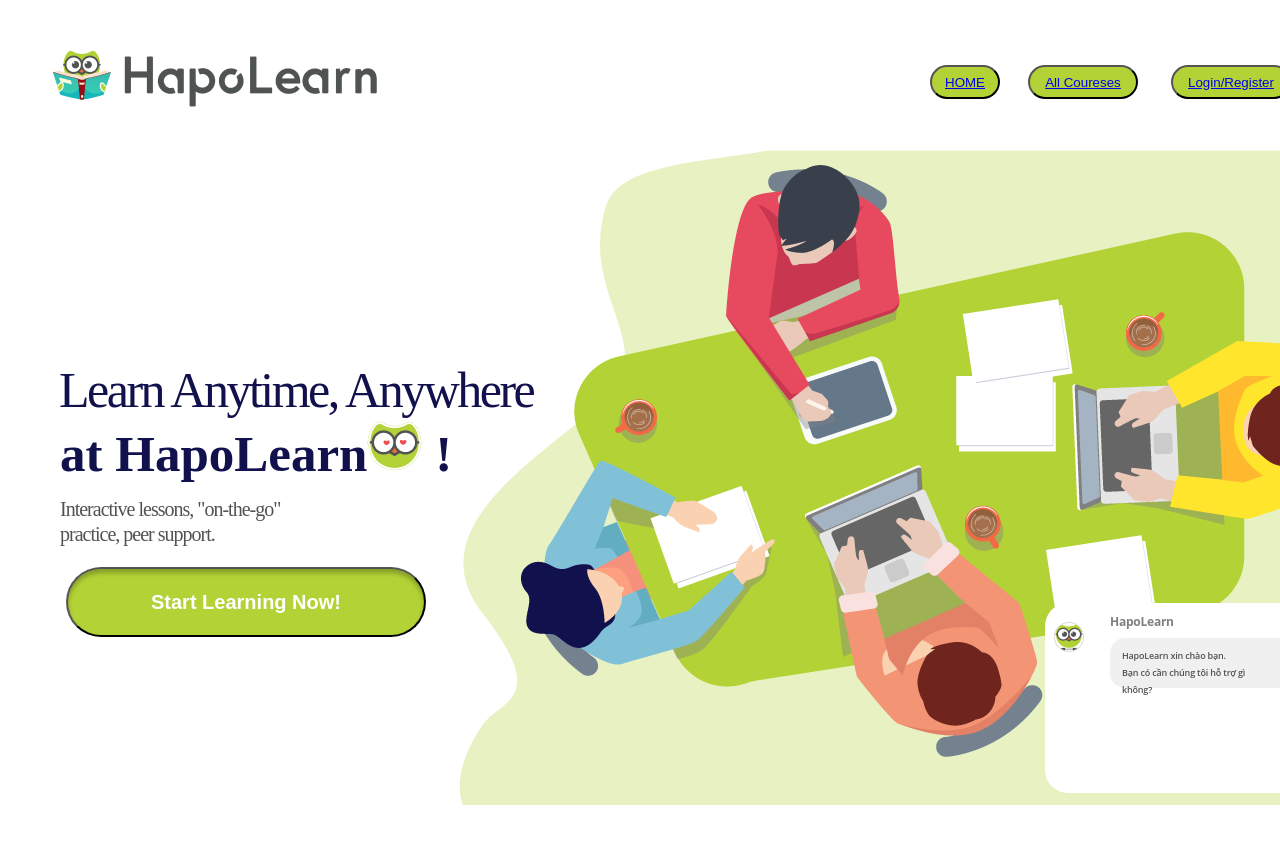
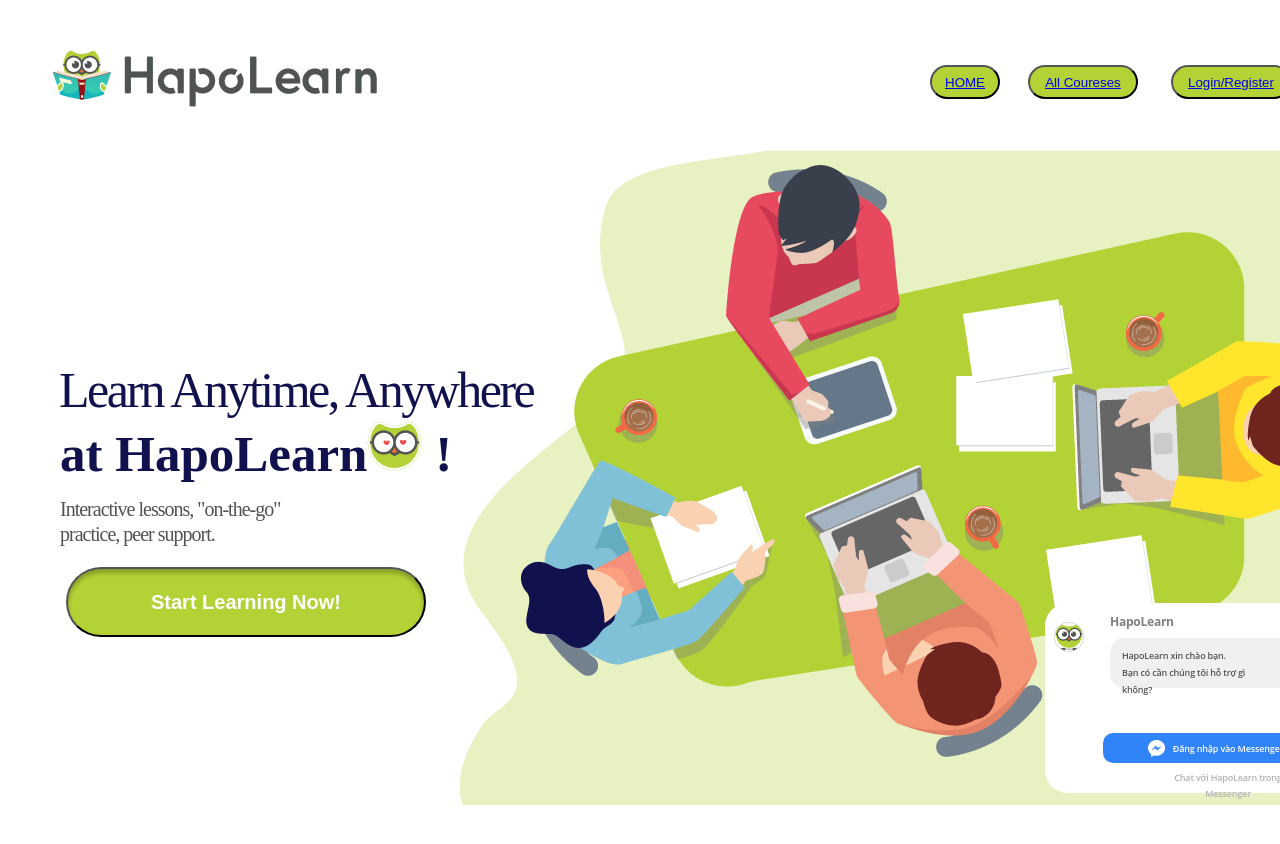
Before and after one commit to kf2001dj/HapoLearn, a React (Create React App) app: page /Login_Register in a window 1280 px wide. Shown: the top 844 px of the page. Built offline with nearby package versions, Linux system fonts and the light colour scheme.

Commit message:
Add dangnhap mes

```diff
--- a/src/App.css
+++ b/src/App.css
@@ -260,8 +260,8 @@
 }
 
 .button_x1{
-  height: 28px;
-  width: 28px;
+  height: 25px;
+  width: 25px;
   left: 315px;
   top: 12px;
   border-radius: 15px;
@@ -296,12 +296,52 @@
   color: #505353;
 }
 .mes_dangnhap{
-  height: 37px;
+  height: 30px;
   width: 250px;
-  left: 10px;
-  top: 1px;
+  left: 58px;
+  top: 130px;
   border-radius: 10px;
   background: #3184F7;
+  border-radius: 10px;
   position: absolute;
-  border-radius: 10px;
 }
+.mes_button{
+  height: 150px;
+  width: 210px;
+  left: 20px;
+  top: 1px;
+  border-radius: nullpx;
+  font-family: Open Sans;
+  font-size: 9px;
+  font-weight: 600;
+  line-height: 12px;
+  letter-spacing: -0.02em;
+  text-align: center;
+  position: absolute;
+
+  color: #FFFFFF;
+}
+.mes_logo{
+  height: 17px;
+  width: 17px;
+  left: 45px;
+  top: 7px;
+  border-radius: 0px;
+  position: absolute;
+
+}
+.mes_mes{
+  height: 17px;
+  width: 150px;
+  left: 50px;
+  top: 28px;
+  border-radius: nullpx;
+  font-family: Open Sans;
+  font-size: 9px;
+  font-weight: 600;
+  line-height: 16px;
+  letter-spacing: -0.02em;
+  text-align: center;
+  position: absolute;
+  color: #B3B3B3;
+}
--- a/src/App.js
+++ b/src/App.js
@@ -83,10 +83,8 @@
                     HapoLearn
                 </p>
           </div>
-          <div>
-              <button className='button_x1'>
+          <div className='button_x1'>
                 <img src='./image/Exclude.png'></img>
-              </button>
           </div>
           <div className='chat_learn'>
             <div className='chat1'>
@@ -95,6 +93,25 @@
               Bạn có cần chúng tôi hỗ trợ gì không?
               </p>
             </div>
+          </div>
+          <div className='mes_dangnhap'>
+            <div className='mes_logo'>
+              <img src='./image/Vector.png'></img>
+            </div>
+
+            <div className='mes_button'>
+              <p>
+                Đăng nhập vào Messenger
+              </p>
+            </div>
+
+            <div className='mes_mes'>
+              <p>
+              Chat với HapoLearn trong Messenger
+              </p>
+            </div>
+
+
           </div>
 
         </div>
```
